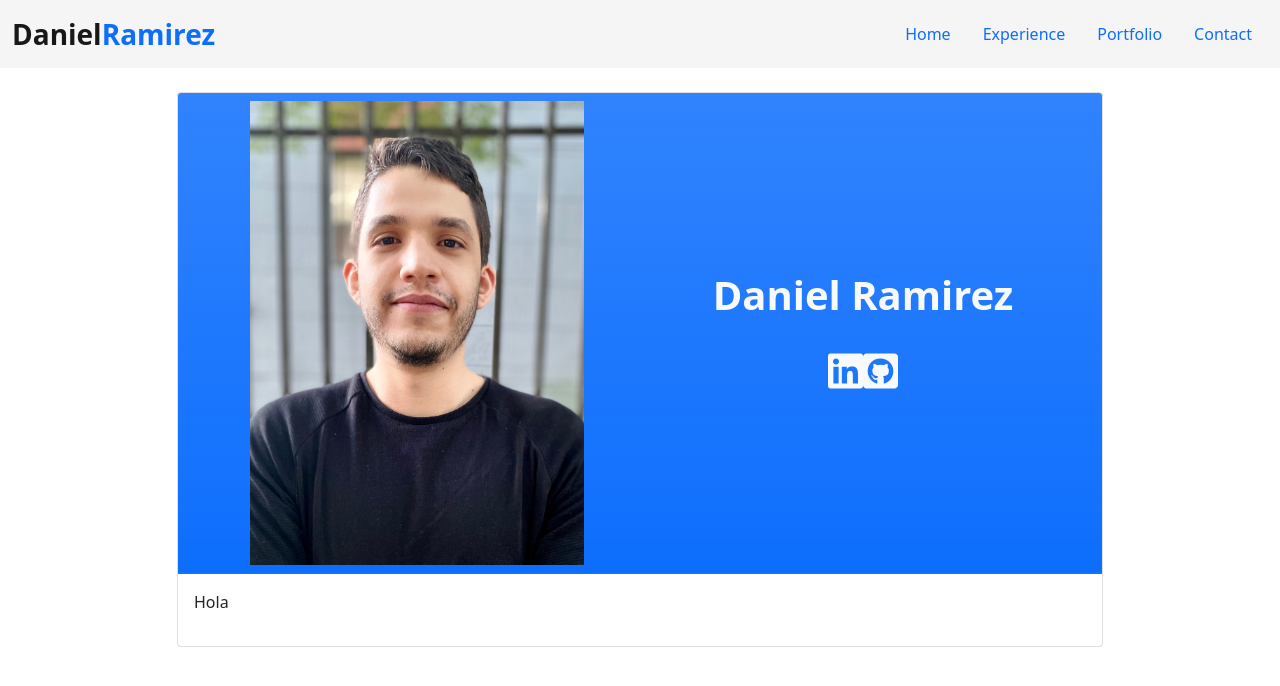
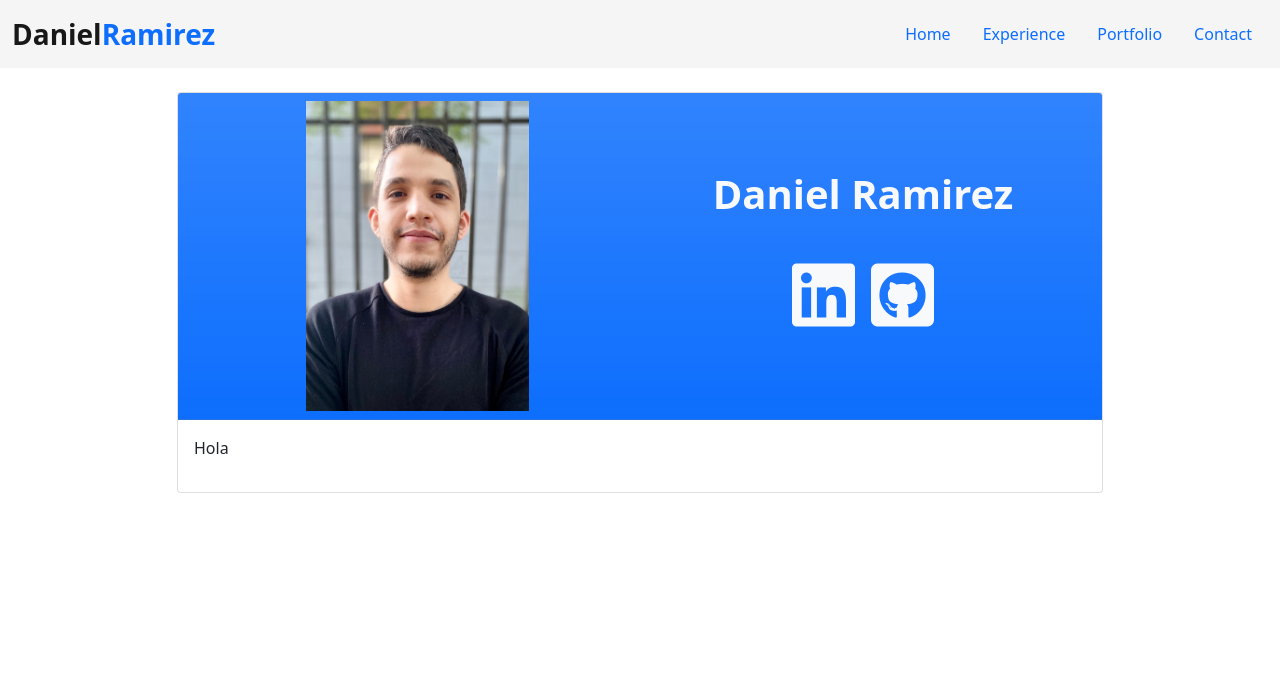
Before and after one commit to danielrs95/personalWeb, a React (Create React App) app: page / in a window 1280 px wide. Shown: the top 686 px of the page. Built offline with nearby package versions, Linux system fonts and the light colour scheme.

Commit message:
Agrega links a los iconos de las redes

```diff
--- a/src/components/CardComponent.js
+++ b/src/components/CardComponent.js
@@ -10,13 +10,19 @@ const CardComponent = () => {
           <div class='card'>
             <div class='card-header bg-primary bg-gradient d-flex justify-content-evenly align-items-center'>
               <div className='col-12 col-lg-6 d-flex justify-content-center'>
-                <img src={imageCV} class='img-fluid w-75' alt='...' />
+                <img src={imageCV} class='img-fluid w-50' alt='...' />
               </div>
               <div className='d-flex flex-column col-12 col-lg-6 text-center text-light fs-1'>
-                <p class='card-text  fw-bold '>Daniel Ramirez</p>
-                <div className=''>
-                  <i class='fab fa-linkedin'></i>
-                  <i class='fab fa-github-square'></i>
+                <p class='card-text fw-bold '>Daniel Ramirez</p>
+                <div className='' style={{ fontSize: '4.5rem' }}>
+                  <a
+                    class='fab fa-linkedin link-light text-decoration-none mx-2'
+                    href=''
+                  ></a>
+                  <a
+                    class='fab fa-github-square link-light text-decoration-none mx-2'
+                    href=''
+                  ></a>
                 </div>
               </div>
             </div>
```
